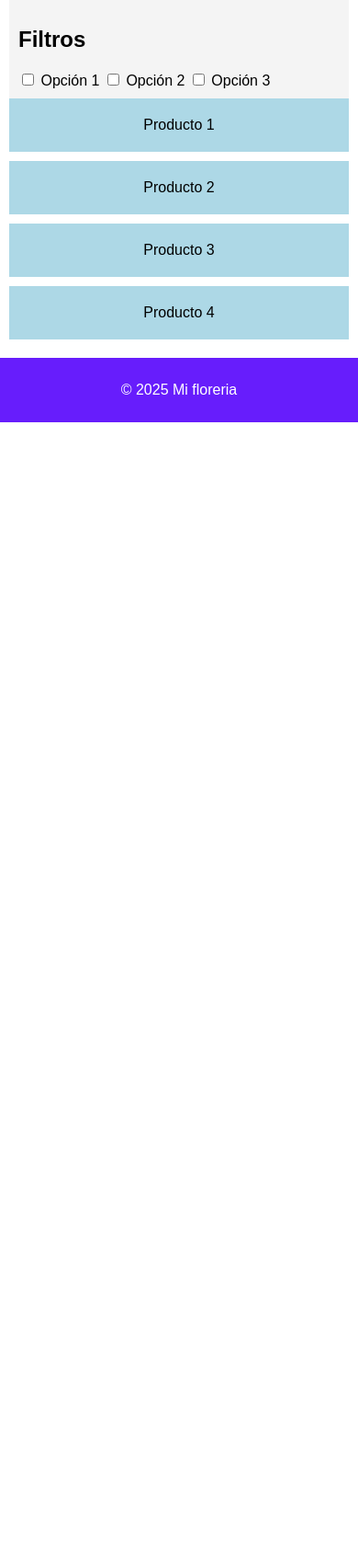
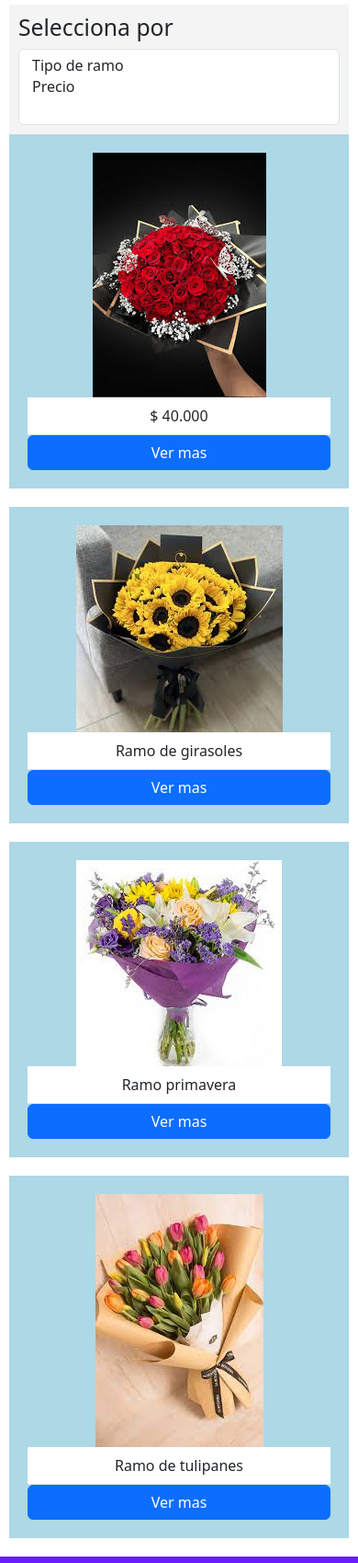
Before and after one commit to karina-liencura/floreria_cssavanzado, a plain HTML site: page index.html in a window 390 px wide. Shown: the part 49-1748 px from the top of the page at 92% size. Before the commit the page ends 844 px from the top, so only its background shows below. Drawn offline with nearby package versions, Linux system fonts and the light colour scheme.

Commit message:
creando vista mobile

```diff
--- a/assets/style.css
+++ b/assets/style.css
@@ -9,6 +9,12 @@ body {
     background-color: hsl(260, 97%, 55%);
     color: white;
     padding: 10px 20px;
+
+}
+
+.menu-item{
+    display: none;
+    flex-direction: column;
 }
 .nav-links {
     list-style: none;
@@ -37,7 +43,7 @@ body {
     grid-area: products;
     display: flex;
     flex-wrap: wrap;
-    gap: 10px;
+    gap: 20px;
 }
 .product {
     background: lightblue;
@@ -64,3 +70,9 @@ footer {
         display: none;
     }
 }
+
+@media(max-width: 576px){
+    body{
+        background-color: blueviolet;
+    }
+}
--- a/index.html
+++ b/index.html
@@ -4,6 +4,8 @@
     <meta charset="UTF-8">
     <meta name="viewport" content="width=device-width, initial-scale=1.0">
     <link rel="stylesheet" href="./assets/style.css">
+    <link href="https://cdn.jsdelivr.net/npm/bootstrap@5.3.3/dist/css/bootstrap.min.css" rel="stylesheet" integrity="sha384-QWTKZyjpPEjISv5WaRU9OFeRpok6YctnYmDr5pNlyT2bRjXh0JMhjY6hW+ALEwIH" crossorigin="anonymous">
+    <script src="https://kit.fontawesome.com/5bd5779b81.js" crossorigin="anonymous"></script>
     <title>Floreia</title>
 </head>
 <body>
@@ -20,19 +22,51 @@
     </header>
     <main class="grid-container">
         <aside class="filters">
-            <h2>Filtros</h2>
-            <label><input type="checkbox"> Opción 1</label>
-            <label><input type="checkbox"> Opción 2</label>
-            <label><input type="checkbox"> Opción 3</label>
+            <h2>Selecciona por</h2>
+            <select class="form-select" size="3" aria-label="Size 3 select example">
+                <option value="1">Tipo de ramo</option>
+                <option value="2">Precio</option>
+              </select>
         </aside>
         <section class="products">
-            <div class="product">Producto 1</div>
-            <div class="product">Producto 2</div>
-            <div class="product">Producto 3</div>
-            <div class="product">Producto 4</div>
+            <div class="product">
+                <img src="./assets/img/rosas1.jpg" alt="Producto 1">
+                <ul class="list-group list-group-flush">
+                    <li class="list-group-item">$ 40.000</li>
+                    <button type="button" class="btn btn-primary">Ver mas</button>
+                </ul>
+                </div>
+            </div>
+            <div class="product">
+                <img src="./assets/img/girasoles.jpg" alt="Producto 1">
+                <ul class="list-group list-group-flush">
+                    <li class="list-group-item">Ramo de girasoles</li>
+                    <button type="button" class="btn btn-primary">Ver mas</button>
+                </ul>
+                </div>
+            </div>
+            <div class="product">
+                <img src="./assets/img/ramo_primavera.jpg" alt="Producto 1">
+                <ul class="list-group list-group-flush">
+                    <li class="list-group-item">Ramo primavera</li>
+                    <button type="button" class="btn btn-primary">Ver mas</button>
+                </ul>
+                </div>
+            </div>
+            <div class="product">
+                <img src="./assets/img/tulipanes.jpg" alt="Producto 1">
+                <ul class="list-group list-group-flush">
+                    <li class="list-group-item">Ramo de tulipanes</li>
+                     <button type="button" class="btn btn-primary">Ver mas</button>
+                  </ul>
+                </div>
+            </div>
         </section>
+
     </main>
     <footer>
+        <p><i class="fa-brands fa-facebook"></i>
+          <i class="fa-brands fa-instagram"></i></p>
         <p>© 2025 Mi floreria</p>
     </footer>
 </body>
```
Also changed, not shown: assets/img/girasoles.jpg (added), assets/img/ramo_primavera.jpg (added), assets/img/ramo_rosas.webp (added), assets/img/rosas1.jpg (added), assets/img/tulipanes.jpg (added).
